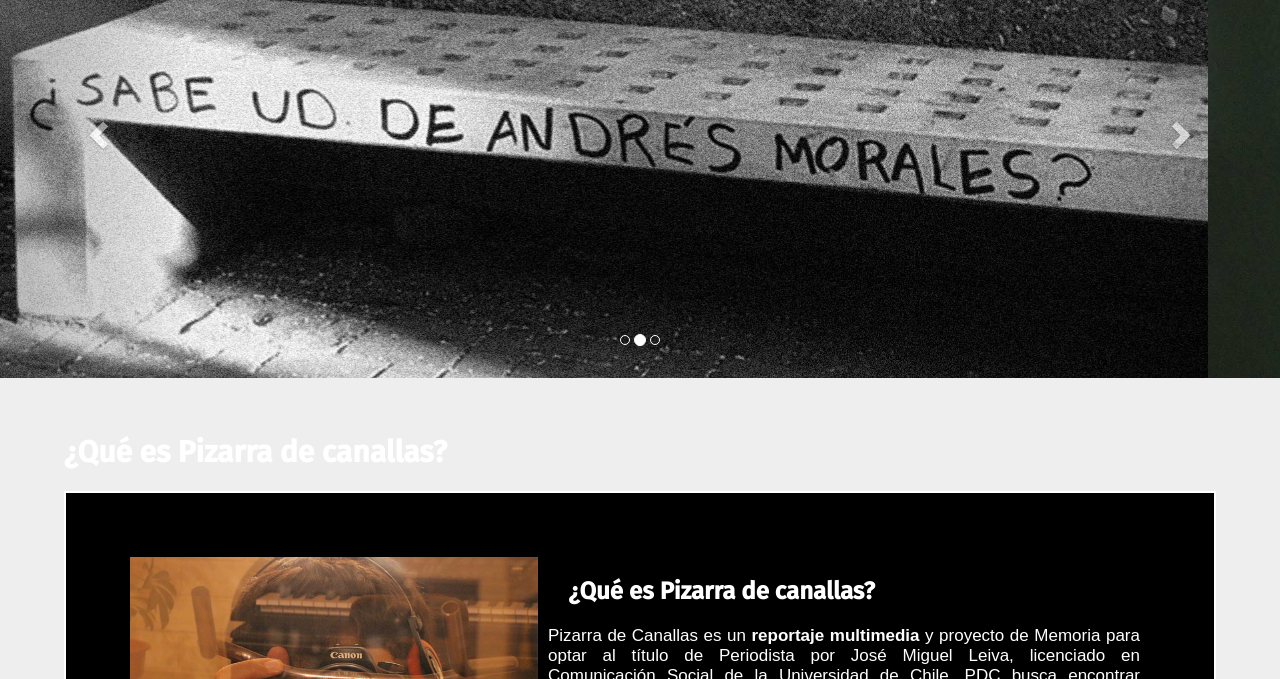
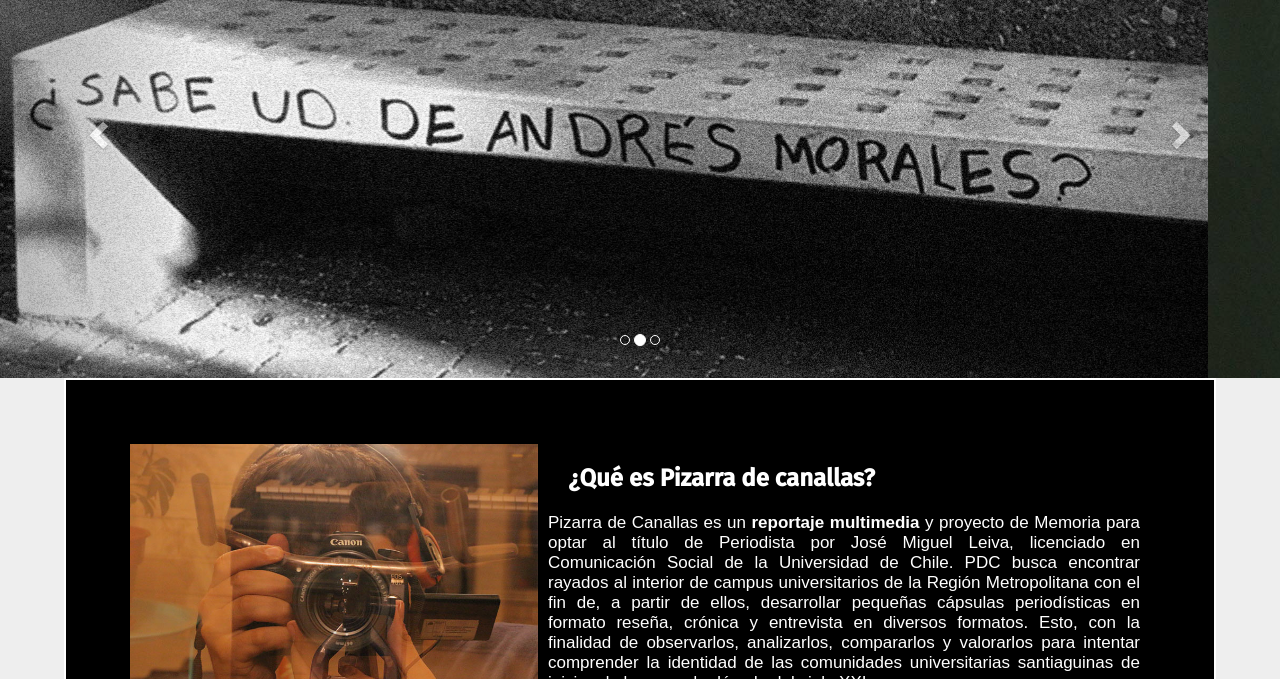
Before and after one commit to campuscontinuo/pizarradecanallas, a plain HTML site: page index.html in a window 1280 px wide. Shown: the part 121-800 px from the top of the page. Drawn offline with nearby package versions, Linux system fonts and the light colour scheme; a script that the page names is missing; a web font is replaced by a local one.

Commit message:
Update index.html

```diff
--- a/index.html
+++ b/index.html
@@ -82,7 +82,6 @@
 
     <!--ABOUT-->
     <div class="about-movil">
-    <h2 style="width: 90%; margin-left: auto; margin-right: auto; color: #fff;"><br>¿Qué es Pizarra de canallas?</h2><br>
     <div class="about">
       <div class="foto-about">
       <img src="Images/JMLespejo.jpg">
```
